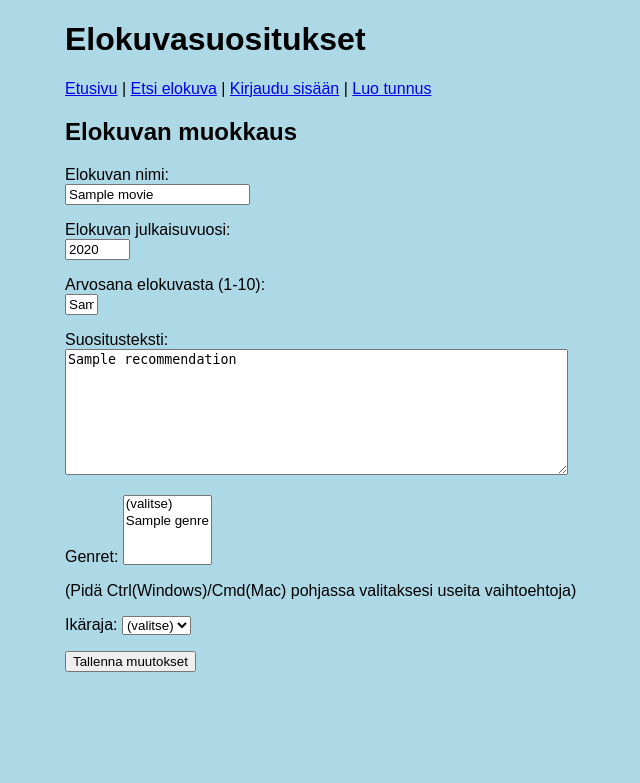
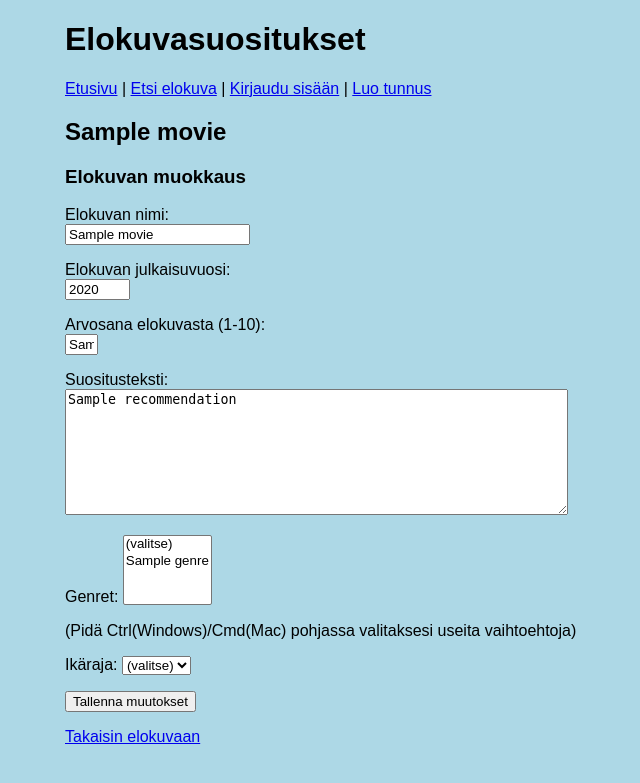
Before and after one commit to kiiamantyla/elokuvasuositukset, a Flask app: template templates/edit_movie.html in a window 1280 px wide. Shown: the top 783 px of the page, without its empty margins (175-815 px from the left). Run offline with Flask 3, Linux system fonts and the light colour scheme; the template is opened without the code that fills it: most values are stand-ins (such as "Sample title", 1, 10 or a date in 2020).

Commit message:
Improve remove/edit/images pages

```diff
--- a/templates/edit_movie.html
+++ b/templates/edit_movie.html
@@ -4,7 +4,9 @@
 
 
 {% block content %}
-<h2>Elokuvan muokkaus</h2>
+<h2>{{ movie.title }}</h2>
+<h3>Elokuvan muokkaus</h3>
+
 <form action="/update_movie" method="post">
   <p>
     Elokuvan nimi: <br />
@@ -55,4 +57,8 @@
 
   <input type="submit" value="Tallenna muutokset" />
 </form>
+
+<p>
+  <a href="/movie/{{ movie.id }}">Takaisin elokuvaan</a>
+</p>
 {% endblock %}
--- a/templates/images.html
+++ b/templates/images.html
@@ -4,7 +4,8 @@
 
 
 {% block content %}
-<h2>Elokuvan kuvat - {{ movie.title }}</h2>
+<h2>{{ movie.title }}</h2>
+<h3>Elokuvan kuvat</h3>
 
 <form action="/remove_images" method="post">
   {% if posters | count == 1 %}
@@ -37,7 +38,7 @@
 </form>
 
 
-<h3>Lisää uusi kuva</h3>
+<h4>Lisää uusi kuva</h4>
 <form action="/add_image" method="post" enctype="multipart/form-data">
   <p>
     Kansikuva: <input type="file" name="poster" accept=".jpg" />
@@ -51,4 +52,5 @@
 
 <p>
   <a href="/movie/{{ movie.id }}">Takaisin elokuvaan</a>
+</p>
 {% endblock %}
```
Also changed, not shown: templates/remove_movie.html (+7 -1 lines).
